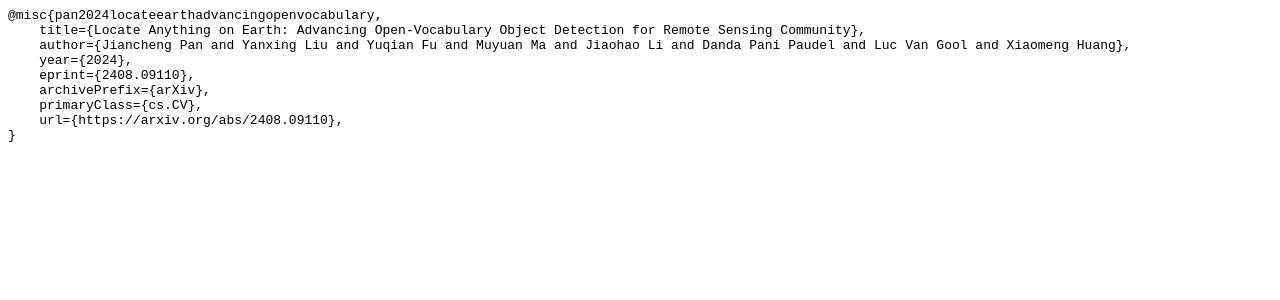
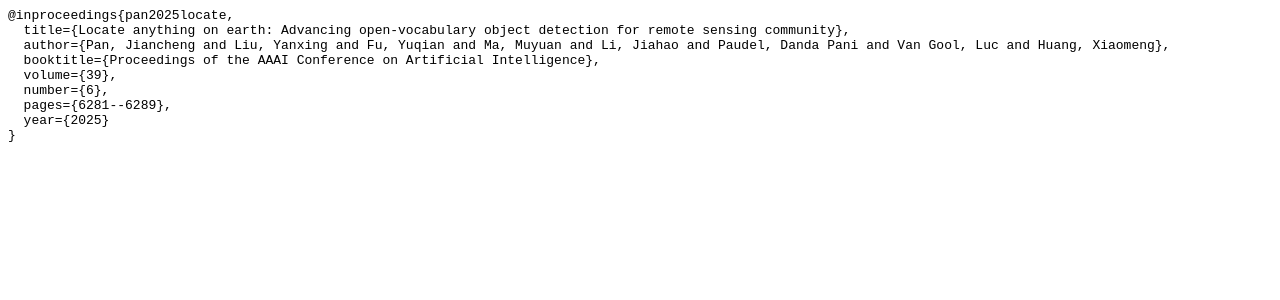
Before and after one commit to jaychempan/jaychempan.github.io, a Jekyll site: the page bibx/pan2024locate.html, which Jekyll copies as it is, in a window 1280 px wide. Shown: the top 300 px of the page. Built offline with Jekyll 4.4.1, drawn with Linux system fonts in a browser that asks for light colours.

Commit message:
Update pan2024locate.html

```diff
--- a/bibx/pan2024locate.html
+++ b/bibx/pan2024locate.html
@@ -718,13 +718,13 @@
   .layui-form-pane xm-select {
     margin: -1px -1px -1px 0;
   }
-  </style></head><body><pre style="word-wrap: break-word; white-space: pre-wrap;">@misc{pan2024locateearthadvancingopenvocabulary,
-    title={Locate Anything on Earth: Advancing Open-Vocabulary Object Detection for Remote Sensing Community},
-    author={Jiancheng Pan and Yanxing Liu and Yuqian Fu and Muyuan Ma and Jiaohao Li and Danda Pani Paudel and Luc Van Gool and Xiaomeng Huang},
-    year={2024},
-    eprint={2408.09110},
-    archivePrefix={arXiv},
-    primaryClass={cs.CV},
-    url={https://arxiv.org/abs/2408.09110},
+  </style></head><body><pre style="word-wrap: break-word; white-space: pre-wrap;">@inproceedings{pan2025locate,
+  title={Locate anything on earth: Advancing open-vocabulary object detection for remote sensing community},
+  author={Pan, Jiancheng and Liu, Yanxing and Fu, Yuqian and Ma, Muyuan and Li, Jiahao and Paudel, Danda Pani and Van Gool, Luc and Huang, Xiaomeng},
+  booktitle={Proceedings of the AAAI Conference on Artificial Intelligence},
+  volume={39},
+  number={6},
+  pages={6281--6289},
+  year={2025}
 }
   </pre></body></html>
```
